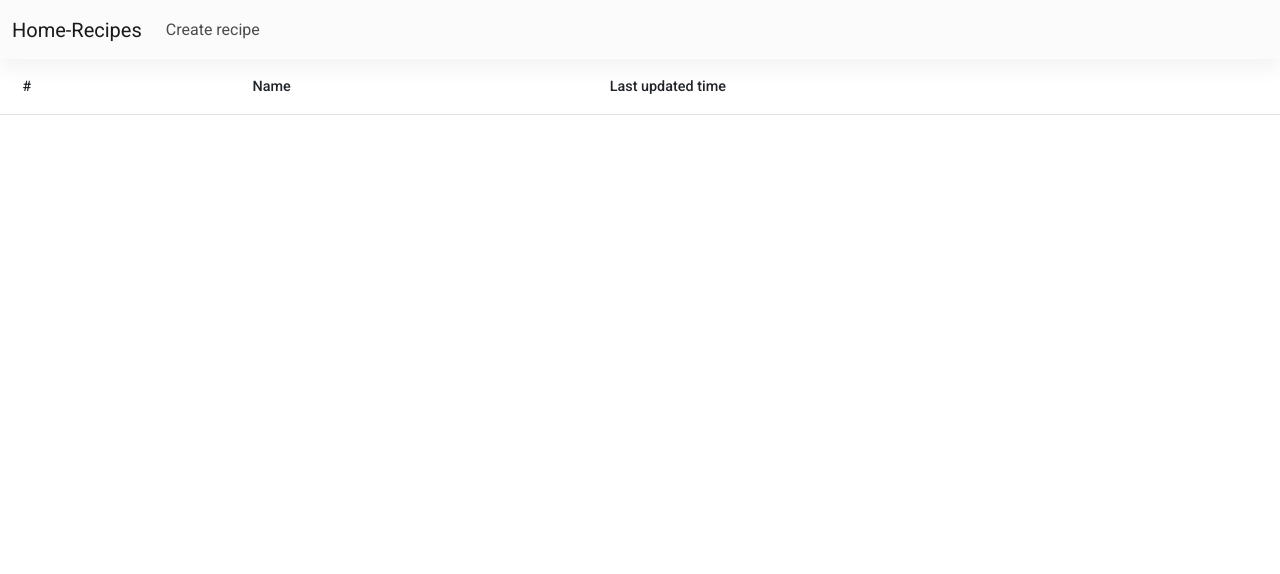
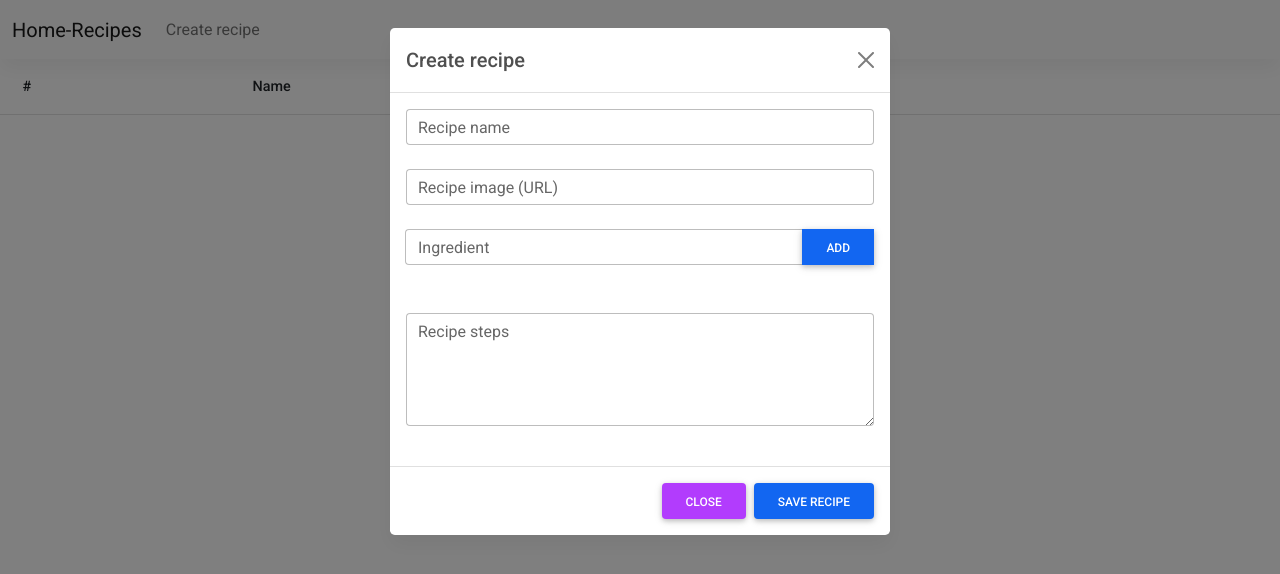
Before and after one commit to mikeletux/home-recipes-frontend, a plain HTML site: page index.html in a window 1280 px wide. Both pictures are taken after a click on the link "Create recipe". Drawn offline with Linux system fonts and the light colour scheme; no server answers.

Commit message:
Ingredients list working on modal

```diff
--- a/index.html
+++ b/index.html
@@ -19,6 +19,7 @@
     <!-- Custom styles -->
   </head>
   <body>
+
     <!-- Navigation Bar begins -->
     <nav class="navbar navbar-expand-lg navbar-light bg-light">
       <div class="container-fluid">
@@ -37,14 +38,14 @@
         <div class="collapse navbar-collapse" id="navbarNavAltMarkup">
           <div class="navbar-nav">
             <!-- <a class="nav-link active" aria-current="page" id="allrecipes" href="#">All recipes</a> -->
-            <a class="nav-link" href="#">Create recipe</a>
+            <a class="nav-link" data-mdb-toggle="modal" data-mdb-target="#createRecipeModal"href="#">Create recipe</a>
           </div>
         </div>
       </div>
     </nav>
     <!-- Navigation Bar Finishes -->
 
-    <!-- Table begins-->
+    <!-- Table recipes begins-->
     <table class="table table-hover" id="recipesTable">
       <thead>
         <tr>
@@ -56,9 +57,76 @@
       <tbody>
       </tbody>
     </table>
-    <!-- Modal -->
+    <!-- Table recipes Finishes-->
+
+    <!-- Modal div to be filled when clicked on recipe to show begins-->
     <div id="modalShowRecipe">
     </div>
+    <!-- Modal div to be filled when clicked on recipe to show finishes-->
+
+    <!-- Modal to create recipe beings-->
+    <div
+    class="modal fade"
+    id="createRecipeModal"
+    tabindex="-1"
+    aria-labelledby="exampleModalLabel"
+    aria-hidden="true"
+    >
+    <div class="modal-dialog">
+      <div class="modal-content">
+        <div class="modal-header">
+          <h5 class="modal-title" id="createRecipeModalLabel">Create recipe</h5>
+          <button
+            type="button"
+            class="btn-close"
+            data-mdb-dismiss="modal"
+            aria-label="Close"
+          ></button>
+        </div>
+        <div class="modal-body">
+          <!-- Form to add a new recipe begins-->
+          <form>
+            <!-- Recipe name -->
+            <div class="form-outline mb-4">
+              <input type="text" id="formRecipeName" class="form-control" />
+              <label class="form-label" for="formRecipeName">Recipe name</label>
+            </div>
+            <!-- URL to image -->
+            <div class="form-outline mb-4">
+              <input type="text" id="formRecipeImage" class="form-control" />
+              <label class="form-label" for="formRecipeImage">Recipe image (URL)</label>
+            </div>
+            <!-- Add ingredient -->
+            <div id=add-ingredients>
+              <div class="form-outline input-group mb-4">
+                <input type="text" id="formRecipeIngredients" class="form-control" />
+                <label class="form-label" for="formRecipeIngredients">Ingredient</label>
+                <button type="button" class="btn btn-primary" id="form-add-ingredients-button">Add</button>
+              </div>
+              <!-- List that holds the added ingredients-->
+              <div class="mb-4">
+                <ul class="list-group" id="ingredients-list-form"></ul>
+              </div>
+            </div>
+            <!-- Add recipe steps -->
+            <div class="form-outline mb-4">
+              <textarea class="form-control" id="formRecipeSteps" rows="4"></textarea>
+              <label class="form-label" for="formRecipeSteps">Recipe steps</label>
+            </div>
+          </form>
+          <!-- Form to add a new recipe finishes-->
+        </div>
+        <div class="modal-footer">
+          <button type="button" class="btn btn-secondary" data-mdb-dismiss="modal">
+            Close
+          </button>
+          <button type="button" class="btn btn-primary">Save recipe</button>
+        </div>
+      </div>
+    </div>
+    </div>
+    <!-- Modal to create recipe finishes-->
+
   </body>
 
   <!-- MDB -->
--- a/js/showRecipes.js
+++ b/js/showRecipes.js
@@ -83,3 +83,23 @@ $('#recipesTable tbody').on("click", "#recipeButton", function (e) {
         },
     });
 });
+
+//Adds ingredients to the list
+$("#form-add-ingredients-button").click(function() {
+  //Check if string is empty first
+    $("#ingredients-list-form").append('<li class="list-group-item d-flex justify-content-between">' +
+                                          '<div id="ingredient-listname-form">' +
+                                            $("#formRecipeIngredients").val() +
+                                          '</div>' +
+                                          '<div >' +
+                                            '<a id="ingredient-remove-form" href="#" ><i class="fas fa-times"> </i></a>' +
+                                          '</div>' +
+                                      '</li>');
+    $("#formRecipeIngredients").val("");
+});
+
+//Removes ingredients from the list
+$("#ingredients-list-form").on("click", "#ingredient-remove-form", function(e) {
+  e.preventDefault();
+  $(this).closest('li').remove();
+});
```
